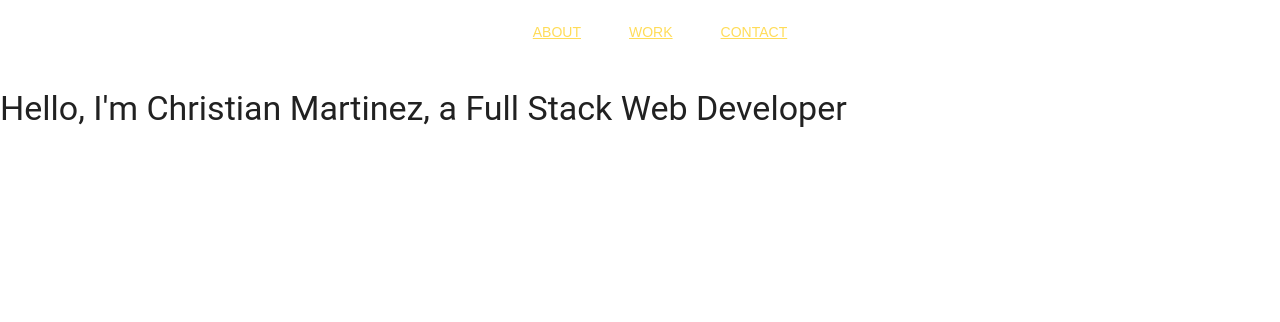
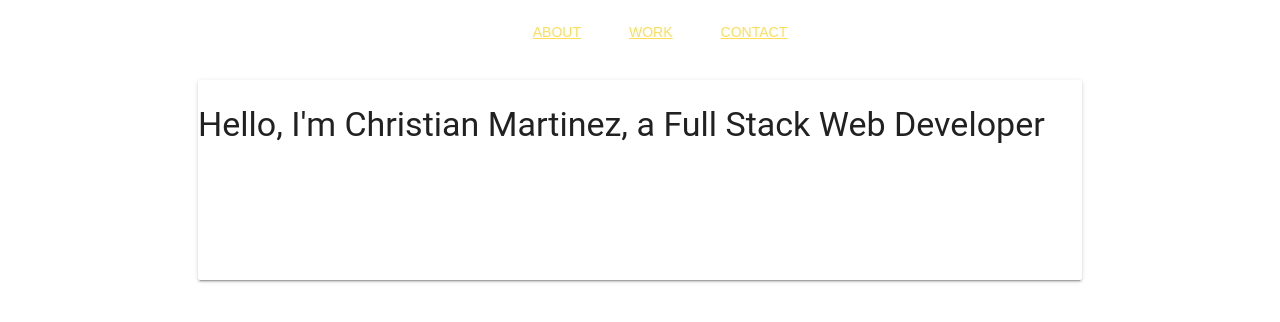
Before and after one commit to christiangmartinez/xtianmartinez.com, a React (Create React App) app: page /about in a window 1280 px wide. Shown: the top 322 px of the page. Built offline with nearby package versions, Linux system fonts and the light colour scheme.

Commit message:
add cards to about and contact

```diff
--- a/src/containers/About.js
+++ b/src/containers/About.js
@@ -1,8 +1,10 @@
 import React from 'react'
 
 const About = () => (
-  <div>
-    <h3>Hello, I'm Christian Martinez, a Full Stack Web Developer</h3>
+  <div className="mdl-grid">
+    <div className="mdl-cell mdl-cell--12-col mdl-card mdl-shadow--2dp">
+      <h3>Hello, I'm Christian Martinez, a Full Stack Web Developer</h3>
+    </div>
   </div>
 )
 
--- a/src/containers/Contact.js
+++ b/src/containers/Contact.js
@@ -1,8 +1,10 @@
 import React from 'react'
 
 const Contact = () => (
-  <div>
-    <h3>You can reach me here:</h3>
+  <div className="mdl-grid">
+    <div className="mdl-cell mdl-cell--12-col mdl-card mdl-shadow--2dp">
+      <h3>You can reach me here:</h3>
+    </div>
   </div>
 )
 
```
